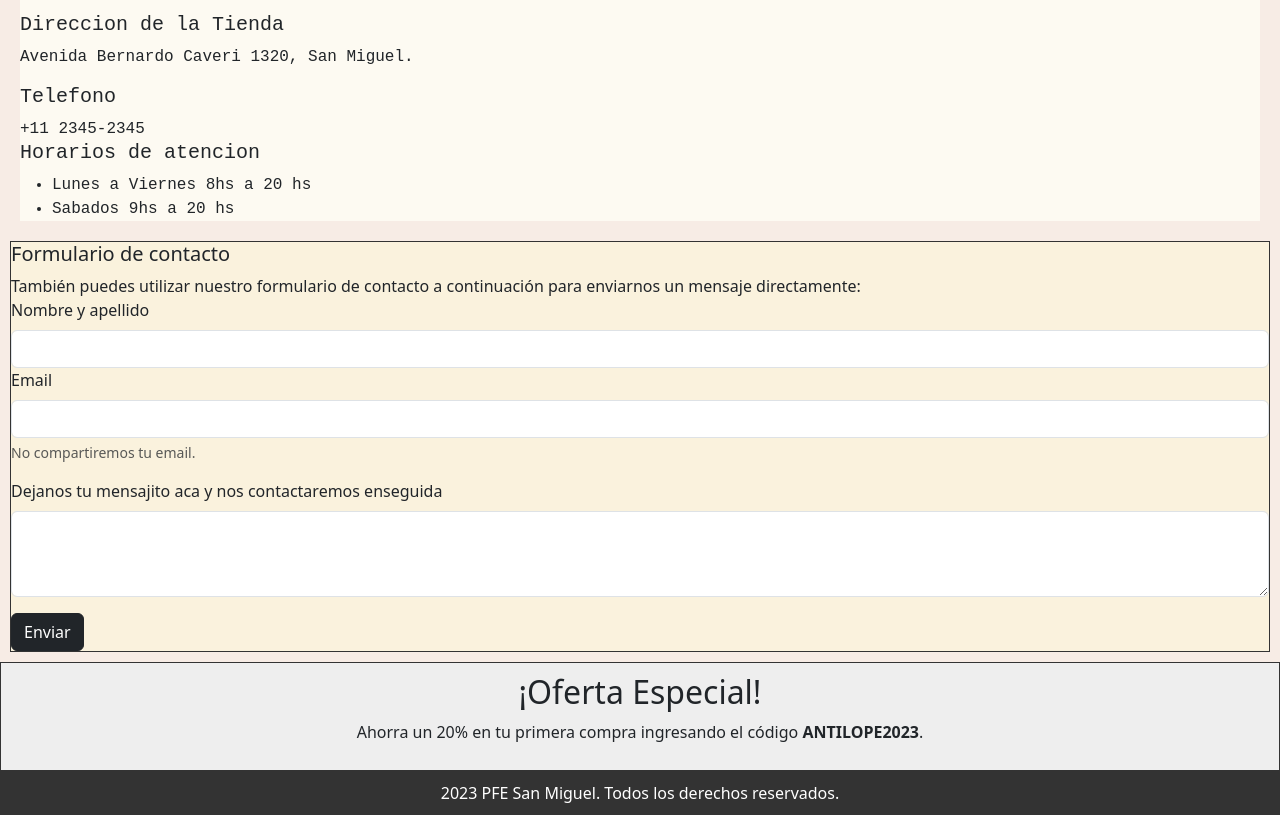
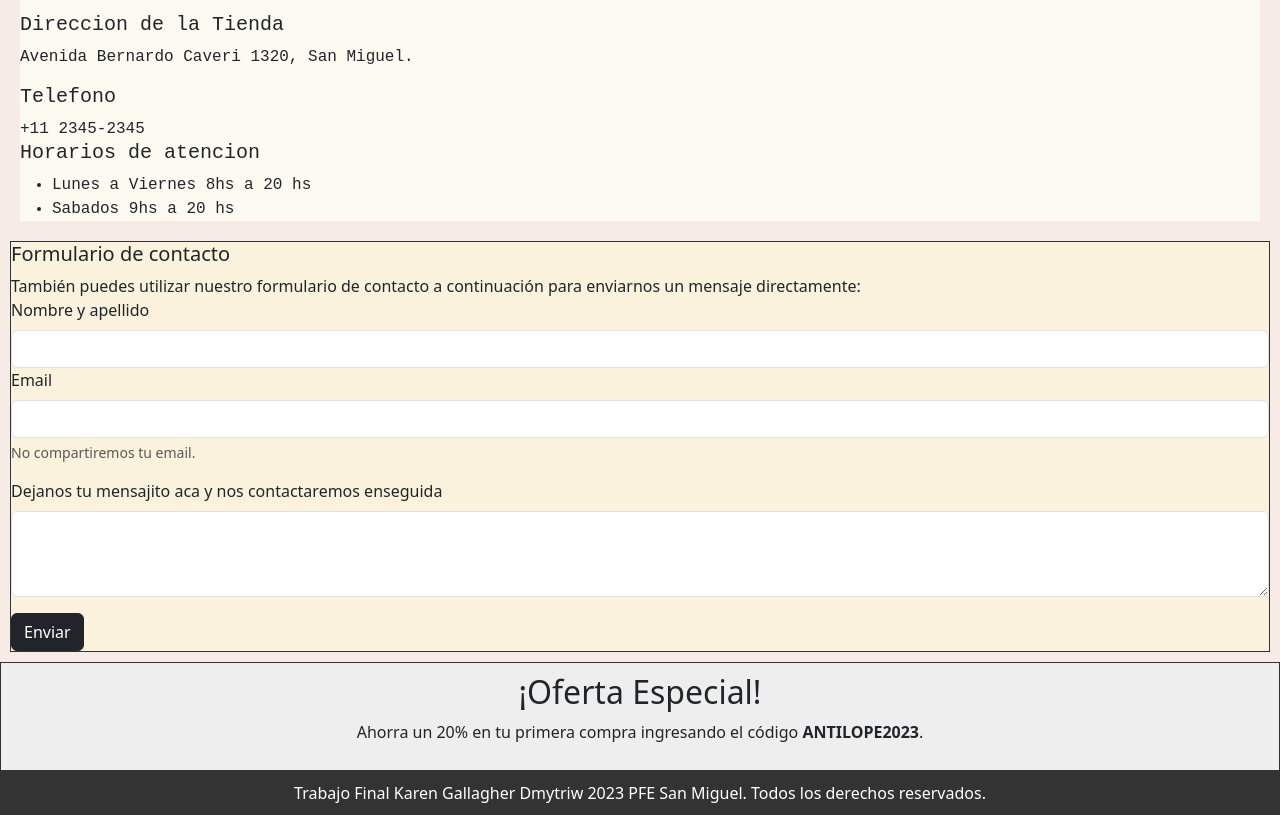
Before and after one commit to karendmytriw/Proyecto.final-G-Dmytriw, a plain HTML site: page contacto.html in a window 1280 px wide. Shown: the part 263-1078 px from the top of the page. Drawn offline with nearby package versions, Linux system fonts and the light colour scheme; a web font is replaced by a local one.

Commit message:
Update contacto.html

```diff
--- a/contacto.html
+++ b/contacto.html
@@ -76,7 +76,7 @@
         <p>Ahorra un 20% en tu primera compra ingresando el código <strong>ANTILOPE2023</strong>.</p>
             </div>
         </aside>
-    <footer> 2023 PFE San Miguel. Todos los derechos reservados.</footer>
+    <footer> Trabajo Final Karen Gallagher Dmytriw 2023 PFE San Miguel. Todos los derechos reservados.</footer>
     </main>
 </body>
 </html>
```
